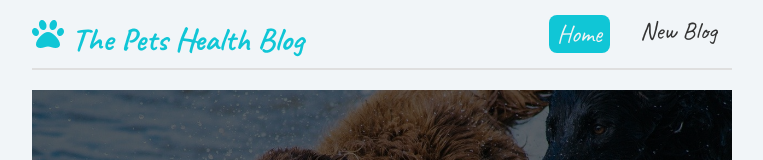
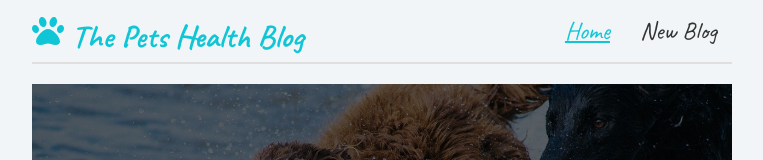
Before and after one commit to Malgorzata-Niemczyk/blog-app-react, a React (Create React App) app: page / in a window 1280 px wide. In both pictures the pointer is over the link "Home". Shown: the top 160 px of the page, without its empty margins (258-1021 px from the left). Built offline with nearby package versions, Linux system fonts and the light colour scheme; data requests are answered from the project's data file.

Commit message:
change the styles of the anchor tags with a class of navbar__links when hovering on them

```diff
--- a/src/index.css
+++ b/src/index.css
@@ -38,14 +38,12 @@ h1 {
 }
 
 .navbar__links a {
-  transition: 0.3s;
+  transition: text-decoration 0.3s, color 0.3s;
 }
 
 .navbar__links a:hover {
-  padding: 3px 8px;
-  border-radius: 8px;
-  color: rgb(243, 243, 243);
-  background-color: rgb(16, 198, 214);
+  text-decoration: underline;
+  color: rgb(16, 198, 214);
 }
 
 /* HEADER */
```
